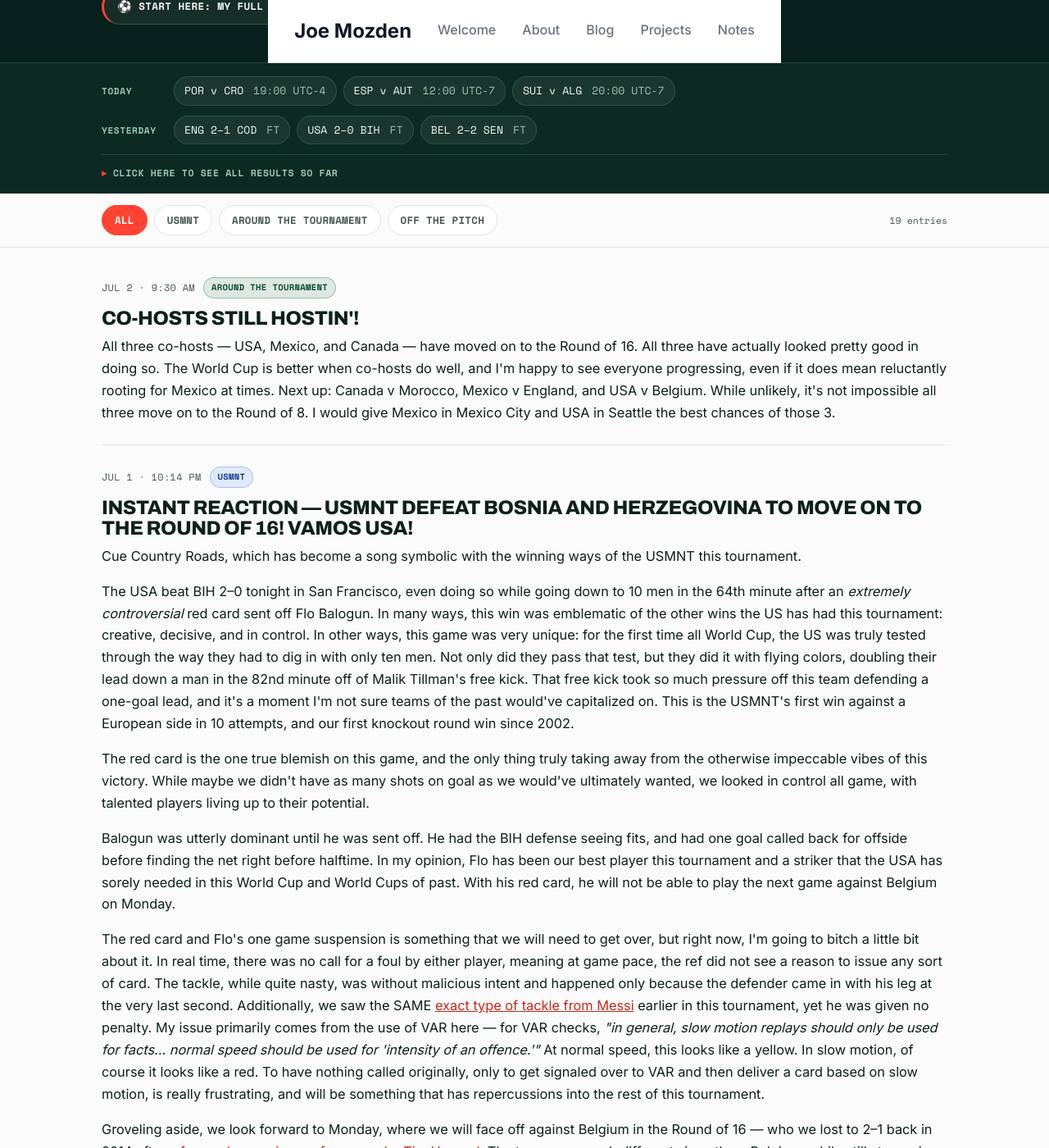
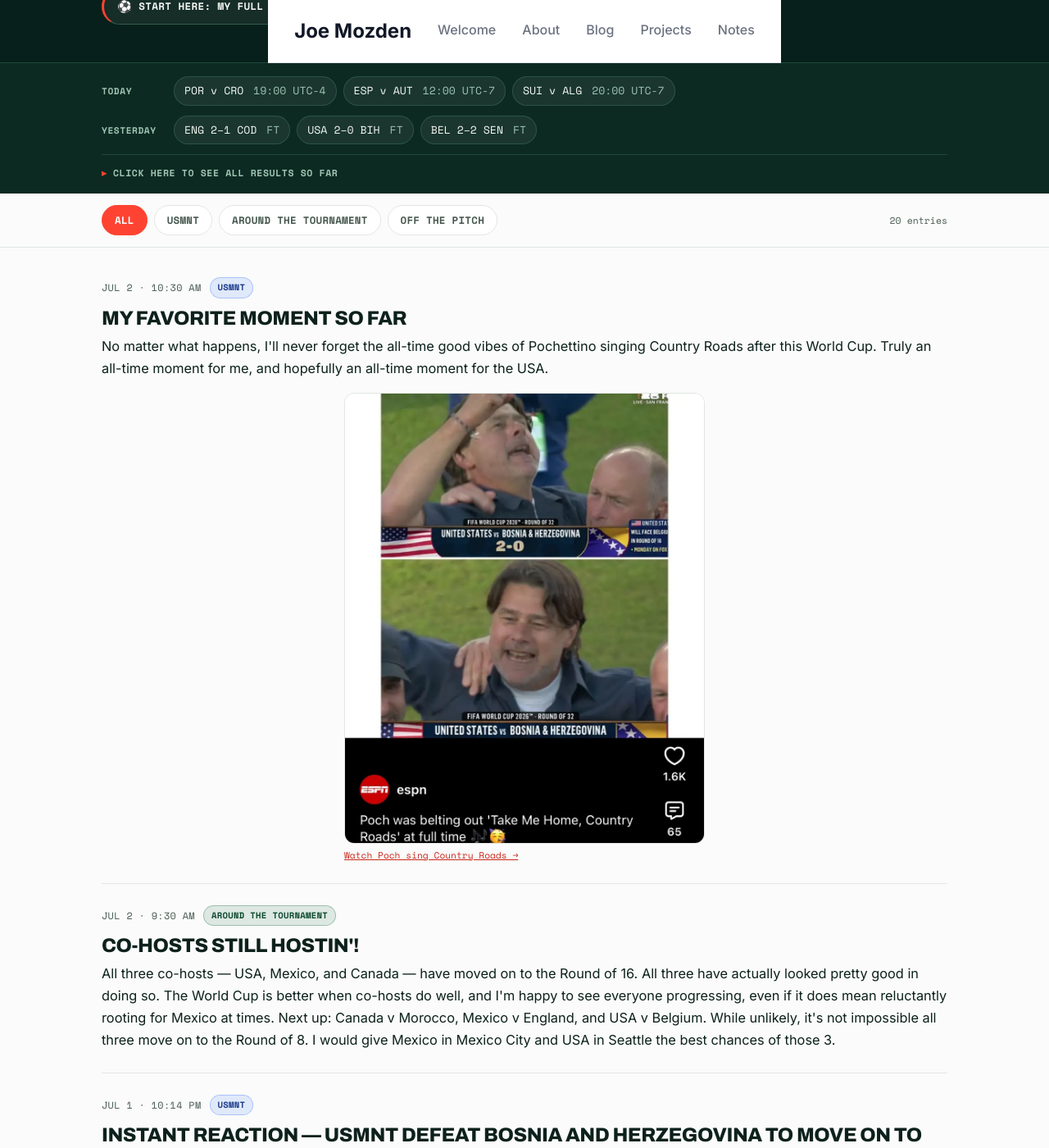
Before and after one commit to jmozden3/jmozden3.github.io, a Jekyll site: the page built from _posts/2026-06-11-world-cup-log.md, in a window 1280 px wide and 1400 px high, scrolled down 420 px. Shown: the whole window at 82% size. Built offline with Jekyll 4.4.1, drawn with Linux system fonts in a browser that asks for light colours.

Commit message:
Add favorite-moment entry: Poch singing Country Roads

```diff
--- a/_posts/2026-06-11-world-cup-log.md
+++ b/_posts/2026-06-11-world-cup-log.md
@@ -211,6 +211,20 @@ image: https://jmozden3.github.io/assets/images/usmnt-goal-hug.png
      Need a layout? Copy one from the TEMPLATE GALLERY in the comment block below. -->
 <div class="wcl-stream">
   <div class="wrap">
+
+    <!-- USMNT: favorite moment so far — Poch singing Country Roads -->
+    <article class="wc-entry" data-tags="usmnt" data-time="2026-07-02T10:30">
+      <div class="wc-entry-meta">
+        <span class="wc-time">Jul 2 · 10:30 AM</span>
+        <span class="chip usmnt">USMNT</span>
+      </div>
+      <h3>My favorite moment so far</h3>
+      <p>No matter what happens, I'll never forget the all-time good vibes of Pochettino singing Country Roads after this World Cup. Truly an all-time moment for me, and hopefully an all-time moment for the USA.</p>
+      <figure class="wc-shot" style="max-width:440px;margin-inline:auto">
+        <img src="{{ '/assets/images/poch-singing.jpeg' | relative_url }}" alt="Mauricio Pochettino singing Country Roads with the USMNT" loading="lazy">
+        <figcaption><a href="https://x.com/FOXSports/status/2072508357852983446" target="_blank" rel="noopener">Watch Poch sing Country Roads →</a></figcaption>
+      </figure>
+    </article>
 
     <!-- Around the tournament: all three co-hosts reach the R16 -->
     <article class="wc-entry" data-tags="tournament" data-time="2026-07-02T09:30">
```
Also changed, not shown: assets/images/poch-singing.jpeg (added).
